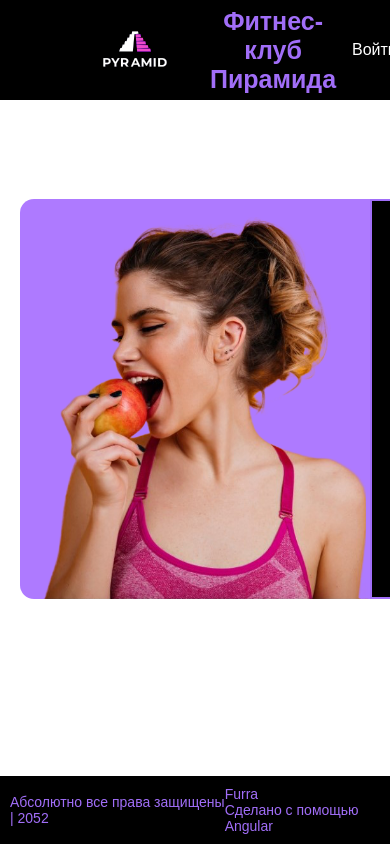
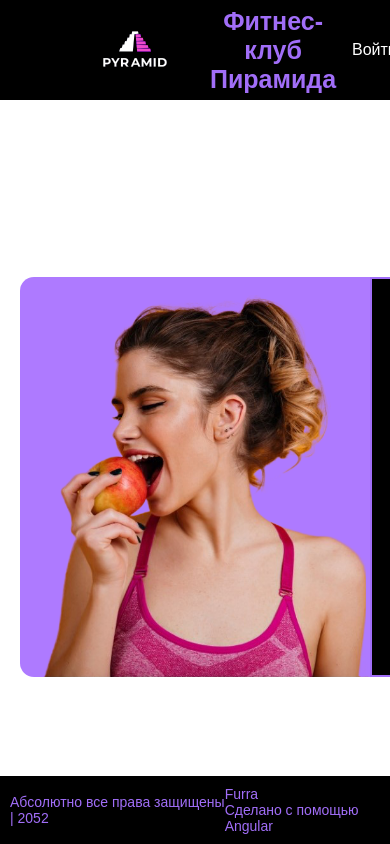
Before and after one commit to Fur4ik/web_app-pyramid, an Angular app: page /login in a window 390 px wide. Shown: the top 844 px of the page. Built offline with nearby package versions, Linux system fonts and the light colour scheme; no server answers.

Commit message:
v1.0.0.2

```diff
--- a/src/app/common-ui/loyout/loyout.component.scss
+++ b/src/app/common-ui/loyout/loyout.component.scss
@@ -2,11 +2,22 @@
     display: grid;
     grid-template-rows: auto 1fr auto;
     min-height: 100vh;
+  font-family: "JetBrains Mono", sans-serif;
+
   }
 
-  .content {
+.content {
     width: 100vw;
     display: grid;
      align-items: start;
      //justify-content: center;
+  background-color: var(--light-color);
 }
+
+@media (max-width: 480px) {
+  .content {
+    max-width: 80%;
+    align-items: end;
+
+  }
+}
--- a/src/app/common-ui/sidebar/sidebar.component.scss
+++ b/src/app/common-ui/sidebar/sidebar.component.scss
@@ -32,6 +32,8 @@
     box-sizing: border-box;
   top: 99px;
 }
+
+
 
 //.header:hover + .header_under {
 //  opacity: 1;
```
